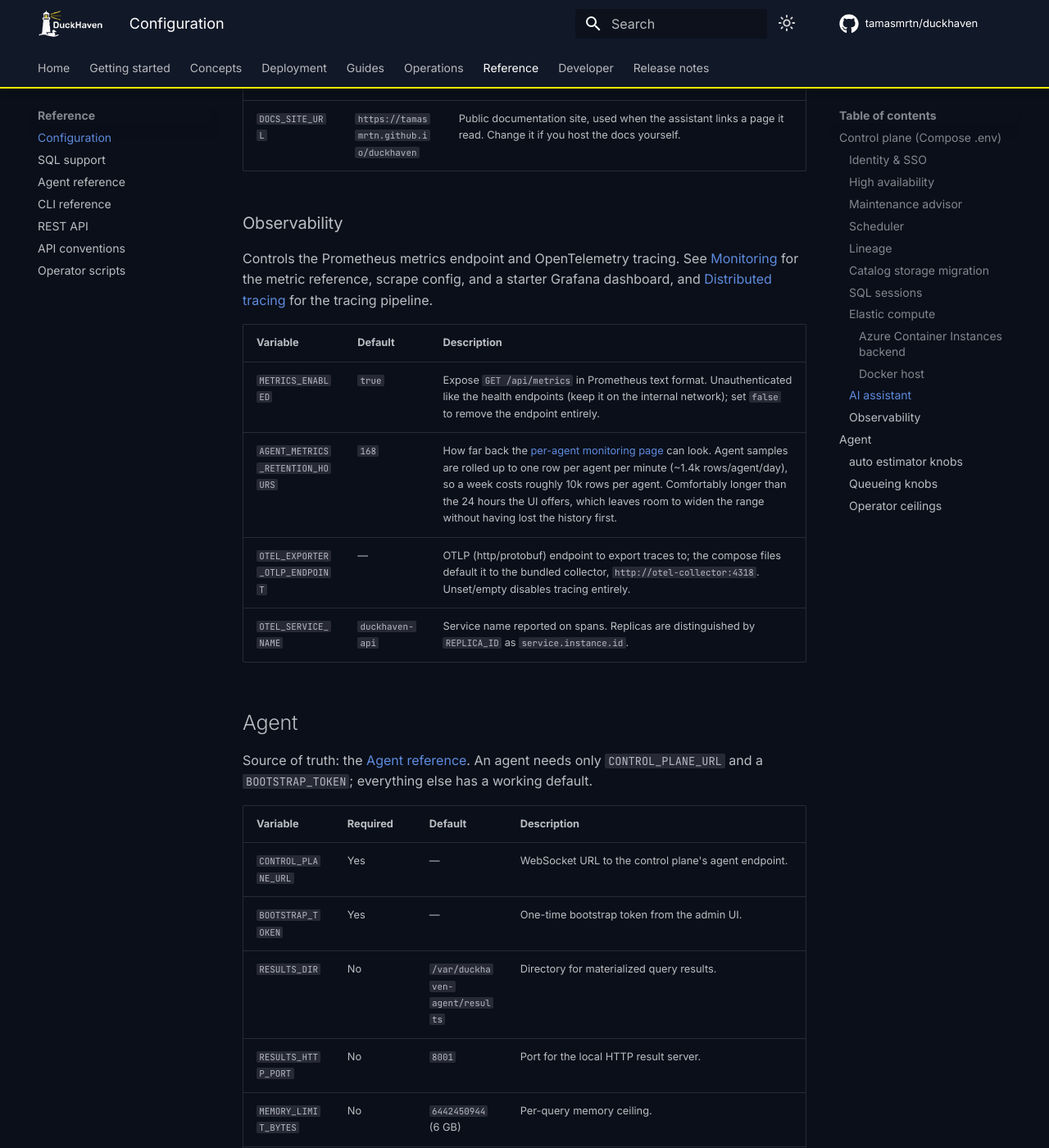
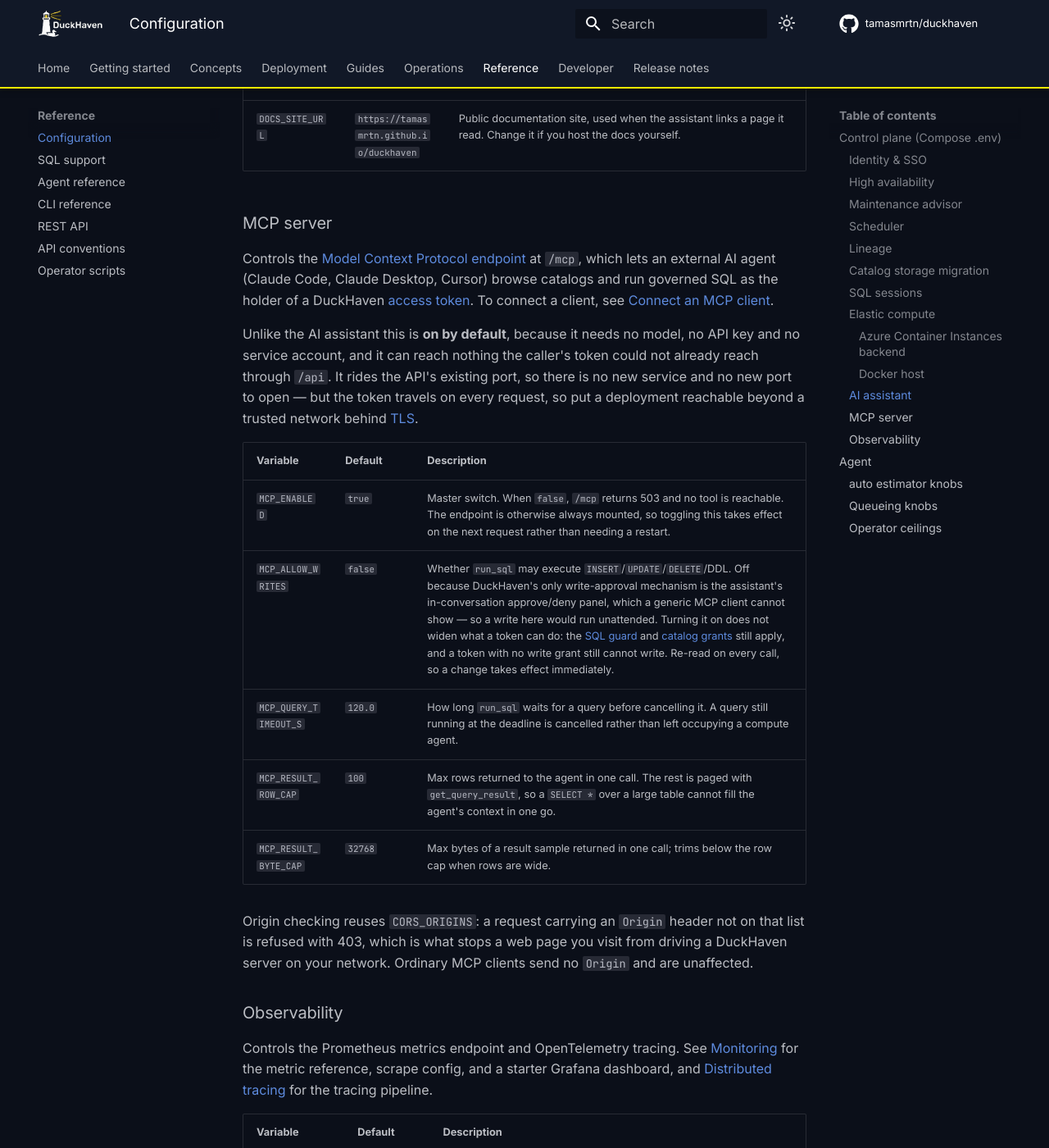
Before and after one commit to tamasmrtn/duckhaven, an MkDocs documentation site: the page built from docs/reference/configuration.md, in a window 1280 px wide and 1400 px high, scrolled down 13479 px. Shown: the whole window at 82% size. Built offline with MkDocs 1.6.1 and Material for MkDocs 9.7.7, drawn with Linux system fonts in a browser that asks for light colours; comment, search, counter and statistics services are not loaded.

Commit message:
docs: document the MCP server

```diff
--- a/docs/llms.txt
+++ b/docs/llms.txt
@@ -30,6 +30,7 @@
 - [SQL sessions](https://tamasmrtn.github.io/duckhaven/concepts/sql-sessions/): A SQL session is a persistent database connection that DuckHaven holds open on one agent on your behalf, so a client can run many statements with connection-scoped state —…
 - [Permissions](https://tamasmrtn.github.io/duckhaven/concepts/permissions/): Per-workspace access control and audit trail.
 - [AI assistant](https://tamasmrtn.github.io/duckhaven/concepts/assistant/): The governed AI data assistant and how it enforces access.
+- [MCP server](https://tamasmrtn.github.io/duckhaven/concepts/mcp-server/): DuckHaven speaks the Model Context Protocol, so an AI agent running somewhere else — Claude Code in your terminal, Claude Desktop, Cursor — can work with your data directly.
 - [Metadata](https://tamasmrtn.github.io/duckhaven/concepts/metadata/): DuckHaven splits its state across two stores, and the split is an architectural invariant: catalog structure lives in Polaris, and DuckHaven's own entities live in Postgres.
 - [Lineage](https://tamasmrtn.github.io/duckhaven/concepts/lineage/): Lineage answers two questions about a table: where did this data come from, and what breaks if I change it.
 - [Semantic layer](https://tamasmrtn.github.io/duckhaven/concepts/semantic-layer/): A semantic model records what your business terms mean and how they are calculated: that revenue is the sum of amount over purchase events, excluding test accounts, measured on…
@@ -62,6 +63,7 @@
 - [Define metrics](https://tamasmrtn.github.io/duckhaven/guides/define-metrics/): This guide walks through creating a semantic model, defining a metric, and publishing it so the AI assistant will use it.
 - [Import semantics from dbt](https://tamasmrtn.github.io/duckhaven/guides/import-dbt-semantics/): If your metrics are already defined in dbt's semantic layer, DuckHaven can import them rather than making you write them twice.
 - [Use the AI assistant](https://tamasmrtn.github.io/duckhaven/guides/using-the-assistant/): Browse the catalog, run SQL, and propose worksheet edits with the assistant.
+- [Connect an MCP client](https://tamasmrtn.github.io/duckhaven/guides/connect-mcp-client/): DuckHaven exposes a Model Context Protocol server at /mcp, so an AI agent — Claude Code, Claude Desktop, Cursor, or anything else that speaks MCP — can browse your catalogs and…
 - [How access works](https://tamasmrtn.github.io/duckhaven/guides/access-levels/): The three access layers, including fine-grained catalog/schema/table grants.
 - [Manage users & access](https://tamasmrtn.github.io/duckhaven/guides/users-access/): Administer users and permissions.
 - [Service accounts & tokens](https://tamasmrtn.github.io/duckhaven/guides/service-accounts/): Machine auth via service accounts and Personal Access Tokens.
--- a/docs/reference/configuration.md
+++ b/docs/reference/configuration.md
@@ -248,6 +248,30 @@ supplied here or via the provider's own standard environment variable (`ANTHROPI
 | `ASSISTANT_DOCS_SEARCH_LIMIT` | `5` | Default number of pages `search_docs` returns. The assistant may ask for between 1 and 10; anything outside that is clamped. |
 | `DOCS_SITE_URL` | `https://tamasmrtn.github.io/duckhaven` | Public documentation site, used when the assistant links a page it read. Change it if you host the docs yourself. |
 
+### MCP server
+
+Controls the [Model Context Protocol endpoint](../concepts/mcp-server.md) at `/mcp`, which lets an external AI agent
+(Claude Code, Claude Desktop, Cursor) browse catalogs and run governed SQL as the holder of a DuckHaven
+[access token](../guides/service-accounts.md). To connect a client, see
+[Connect an MCP client](../guides/connect-mcp-client.md).
+
+Unlike the AI assistant this is **on by default**, because it needs no model, no API key and no service account, and it
+can reach nothing the caller's token could not already reach through `/api`. It rides the API's existing port, so there
+is no new service and no new port to open — but the token travels on every request, so put a deployment reachable
+beyond a trusted network behind [TLS](../deployment/reverse-proxy-tls.md).
+
+| Variable | Default | Description |
+|---|---|---|
+| `MCP_ENABLED` | `true` | Master switch. When `false`, `/mcp` returns 503 and no tool is reachable. The endpoint is otherwise always mounted, so toggling this takes effect on the next request rather than needing a restart. |
+| `MCP_ALLOW_WRITES` | `false` | Whether `run_sql` may execute `INSERT`/`UPDATE`/`DELETE`/DDL. Off because DuckHaven's only write-approval mechanism is the assistant's in-conversation approve/deny panel, which a generic MCP client cannot show — so a write here would run unattended. Turning it on does not widen what a token can do: the [SQL guard](sql-support.md) and [catalog grants](../concepts/permissions.md) still apply, and a token with no write grant still cannot write. Re-read on every call, so a change takes effect immediately. |
+| `MCP_QUERY_TIMEOUT_S` | `120.0` | How long `run_sql` waits for a query before cancelling it. A query still running at the deadline is cancelled rather than left occupying a compute agent. |
+| `MCP_RESULT_ROW_CAP` | `100` | Max rows returned to the agent in one call. The rest is paged with `get_query_result`, so a `SELECT *` over a large table cannot fill the agent's context in one go. |
+| `MCP_RESULT_BYTE_CAP` | `32768` | Max bytes of a result sample returned in one call; trims below the row cap when rows are wide. |
+
+Origin checking reuses `CORS_ORIGINS`: a request carrying an `Origin` header not on that list is refused with 403,
+which is what stops a web page you visit from driving a DuckHaven server on your network. Ordinary MCP clients send no
+`Origin` and are unaffected.
+
 ### Observability
 
 Controls the Prometheus metrics endpoint and OpenTelemetry tracing. See
--- a/mkdocs.yml
+++ b/mkdocs.yml
@@ -106,6 +106,7 @@ nav:
       - SQL sessions: concepts/sql-sessions.md
       - Permissions: concepts/permissions.md
       - AI assistant: concepts/assistant.md
+      - MCP server: concepts/mcp-server.md
       - Metadata: concepts/metadata.md
       - Lineage: concepts/lineage.md
       - Semantic layer: concepts/semantic-layer.md
@@ -134,6 +135,7 @@ nav:
       - Define metrics: guides/define-metrics.md
       - Import semantics from dbt: guides/import-dbt-semantics.md
       - Use the AI assistant: guides/using-the-assistant.md
+      - Connect an MCP client: guides/connect-mcp-client.md
       - How access works: guides/access-levels.md
       - Manage users & access: guides/users-access.md
       - Service accounts & tokens: guides/service-accounts.md
```
Also changed, not shown: README.md (+6 -1 lines), api/src/api/services/assistant/knowledge/docs_index.yaml (+10 -0 lines), docs/concepts/assistant.md (+4 -0 lines), docs/concepts/mcp-server.md (added, +128 -0 lines), docs/developer/codebase-map.md (+1 -0 lines), docs/guides/connect-mcp-client.md (added, +126 -0 lines).
